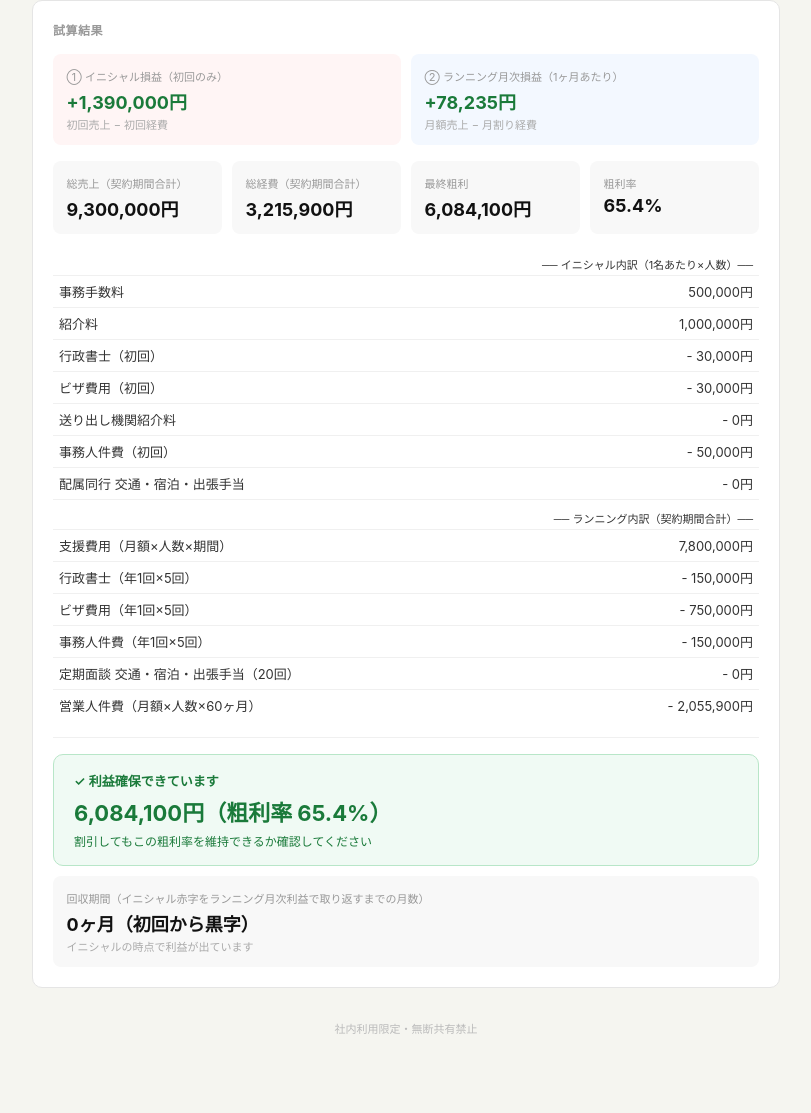
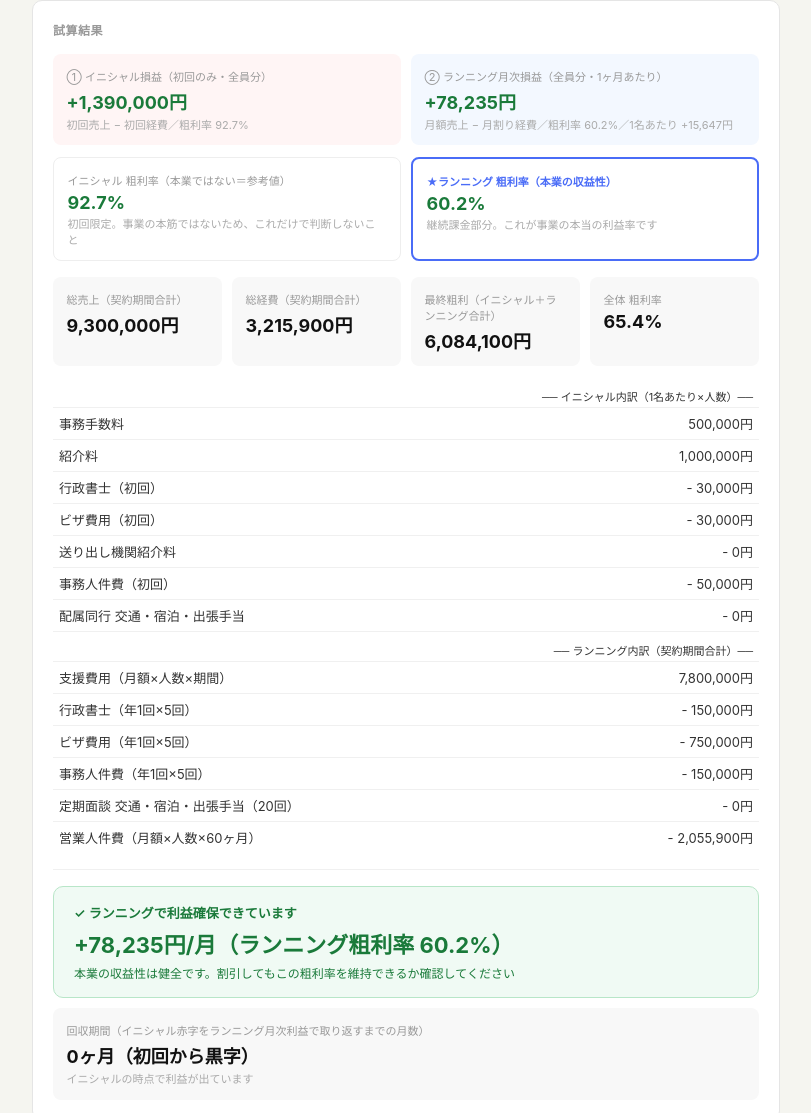
Before and after one commit to jimu1astation-prog/-mendan-system, a website: page simulator.html in a window 1280 px wide. Shown: the part 1342-2455 px from the top of the page, without its empty margins (234-1045 px from the left). Drawn offline with Linux system fonts and the light colour scheme.

Commit message:
Update simulator.html

```diff
--- a/simulator.html
+++ b/simulator.html
@@ -229,22 +229,35 @@ hr { border: none; border-top: 1px solid #f0f0f0; margin: 1rem 0; }
 
     <div class="grid2">
       <div class="mcard accent-red">
-        <div class="cl">① イニシャル損益（初回のみ）</div>
+        <div class="cl">① イニシャル損益（初回のみ・全員分）</div>
         <div class="cv" id="r_initial_profit">-</div>
-        <div class="cs">初回売上 − 初回経費</div>
+        <div class="cs" id="r_initial_margin_sub">初回売上 − 初回経費／粗利率 -</div>
       </div>
       <div class="mcard accent-blue">
-        <div class="cl">② ランニング月次損益（1ヶ月あたり）</div>
+        <div class="cl">② ランニング月次損益（全員分・1ヶ月あたり）</div>
         <div class="cv" id="r_running_monthly">-</div>
-        <div class="cs">月額売上 − 月割り経費</div>
+        <div class="cs" id="r_running_monthly_sub">月額売上 − 月割り経費／粗利率 -</div>
+      </div>
+    </div>
+
+    <div class="grid2" style="margin-top:-4px">
+      <div class="mcard" style="background:#fff;border:1px solid #eee">
+        <div class="cl">イニシャル 粗利率<span style="font-weight:400">（本業ではない＝参考値）</span></div>
+        <div class="cv" id="r_initial_margin">-</div>
+        <div class="cs">初回限定。事業の本筋ではないため、これだけで判断しないこと</div>
+      </div>
+      <div class="mcard" style="background:#fff;border:2px solid #4a6cf7">
+        <div class="cl" style="color:#4a6cf7;font-weight:700">★ランニング 粗利率（本業の収益性）</div>
+        <div class="cv" id="r_running_margin">-</div>
+        <div class="cs">継続課金部分。これが事業の本当の利益率です</div>
       </div>
     </div>
 
     <div class="grid4">
       <div class="mcard"><div class="cl">総売上（契約期間合計）</div><div class="cv" id="r_rev">-</div></div>
       <div class="mcard"><div class="cl">総経費（契約期間合計）</div><div class="cv" id="r_cost">-</div></div>
-      <div class="mcard"><div class="cl">最終粗利</div><div class="cv" id="r_profit">-</div></div>
-      <div class="mcard"><div class="cl">粗利率</div><div class="cv" id="r_margin">-</div></div>
+      <div class="mcard"><div class="cl">最終粗利（イニシャル＋ランニング合計）</div><div class="cv" id="r_profit">-</div></div>
+      <div class="mcard"><div class="cl">全体 粗利率</div><div class="cv" id="r_margin">-</div></div>
     </div>
 
     <table class="bk">
@@ -268,7 +281,7 @@ hr { border: none; border-top: 1px solid #f0f0f0; margin: 1rem 0; }
     <hr>
 
     <div id="verdict" class="verdict ok">
-      <div class="vt" id="v_title">判定</div>
+      <div class="vt" id="v_title">判定（ランニング基準）</div>
       <div class="vv" id="v_val">-</div>
       <div class="vs" id="v_sub">-</div>
     </div>
@@ -406,6 +419,7 @@ function update() {
   const running_monthly_rev  = p_monthly * workers;
   const running_monthly_cost = ((r_gyosei + r_visa + r_jinken) * workers) / 12 + ((r_travel + r_hotel + r_allow) * workers) / 3 + r_eigyo * workers;
   const running_monthly_profit = running_monthly_rev - running_monthly_cost;
+  const running_monthly_profit_per_worker = workers > 0 ? running_monthly_profit / workers : 0;
 
   // --- 全体 ---
   const revenue = initial_rev + running_rev_total;
@@ -413,14 +427,28 @@ function update() {
   const profit = revenue - total_cost;
   const margin = revenue > 0 ? profit / revenue * 100 : 0;
 
+  const initial_margin = initial_rev > 0 ? initial_profit / initial_rev * 100 : 0;
+  const running_margin = running_monthly_rev > 0 ? running_monthly_profit / running_monthly_rev * 100 : 0;
+
   // --- 表示: サマリーカード ---
   const ip = document.getElementById('r_initial_profit');
   ip.textContent = fmtSigned(initial_profit);
   ip.className = 'cv ' + (initial_profit >= 0 ? 'pos' : 'neg');
+  document.getElementById('r_initial_margin_sub').textContent = '初回売上 − 初回経費／粗利率 ' + pct(initial_margin);
 
   const rm = document.getElementById('r_running_monthly');
   rm.textContent = fmtSigned(running_monthly_profit);
   rm.className = 'cv ' + (running_monthly_profit >= 0 ? 'pos' : 'neg');
+  document.getElementById('r_running_monthly_sub').textContent =
+    '月額売上 − 月割り経費／粗利率 ' + pct(running_margin) + '／1名あたり ' + fmtSigned(running_monthly_profit_per_worker);
+
+  const imEl = document.getElementById('r_initial_margin');
+  imEl.textContent = pct(initial_margin);
+  imEl.className = 'cv ' + (initial_margin >= 0 ? 'pos' : 'neg');
+
+  const rmEl = document.getElementById('r_running_margin');
+  rmEl.textContent = pct(running_margin);
+  rmEl.className = 'cv ' + (running_margin >= 0 ? 'pos' : 'neg');
 
   document.getElementById('r_rev').textContent    = fmt(revenue);
   document.getElementById('r_cost').textContent   = fmt(total_cost);
@@ -449,26 +477,26 @@ function update() {
   const vv = document.getElementById('v_val');
   const vs = document.getElementById('v_sub');
   vd.className = 'verdict';
-  if (margin >= 30) {
+  if (running_margin >= 30) {
     vd.classList.add('ok');
-    vt.textContent = '✓ 利益確保できています';
-    vv.textContent = fmt(profit) + '（粗利率 ' + pct(margin) + '）';
-    vs.textContent = '割引してもこの粗利率を維持できるか確認してください';
-  } else if (margin >= 10) {
+    vt.textContent = '✓ ランニングで利益確保できています';
+    vv.textContent = fmtSigned(running_monthly_profit) + '/月（ランニング粗利率 ' + pct(running_margin) + '）';
+    vs.textContent = '本業の収益性は健全です。割引してもこの粗利率を維持できるか確認してください';
+  } else if (running_margin >= 10) {
     vd.classList.add('warn');
-    vt.textContent = '⚠ 利益は出ていますが薄めです';
-    vv.textContent = fmt(profit) + '（粗利率 ' + pct(margin) + '）';
-    vs.textContent = 'これ以上の値引きは慎重に判断してください';
-  } else if (profit > 0) {
+    vt.textContent = '⚠ ランニングの利益は出ていますが薄めです';
+    vv.textContent = fmtSigned(running_monthly_profit) + '/月（ランニング粗利率 ' + pct(running_margin) + '）';
+    vs.textContent = 'イニシャルの儲けに頼らず、ランニング単体で十分な利益を出せるか見直してください';
+  } else if (running_monthly_profit > 0) {
     vd.classList.add('warn');
-    vt.textContent = '⚠ 利益がほぼありません';
-    vv.textContent = fmt(profit) + '（粗利率 ' + pct(margin) + '）';
-    vs.textContent = '値引きはこれ以上できません';
+    vt.textContent = '⚠ ランニングの利益がほぼありません';
+    vv.textContent = fmtSigned(running_monthly_profit) + '/月（ランニング粗利率 ' + pct(running_margin) + '）';
+    vs.textContent = 'これ以上の値引きはできません。継続契約として収益性が低すぎます';
   } else {
     vd.classList.add('danger');
-    vt.textContent = '✗ 全体で赤字です';
-    vv.textContent = fmt(profit) + '（粗利率 ' + pct(margin) + '）';
-    vs.textContent = '経費が売上を上回っています。値引き不可です。';
+    vt.textContent = '✗ ランニングが毎月赤字です（要注意）';
+    vv.textContent = fmtSigned(running_monthly_profit) + '/月（ランニング粗利率 ' + pct(running_margin) + '）';
+    vs.textContent = 'イニシャルが黒字でも、契約が続くほど損失が積み重なります。単価or経費を見直してください';
   }
 
   // --- 回収期間 ---
```
